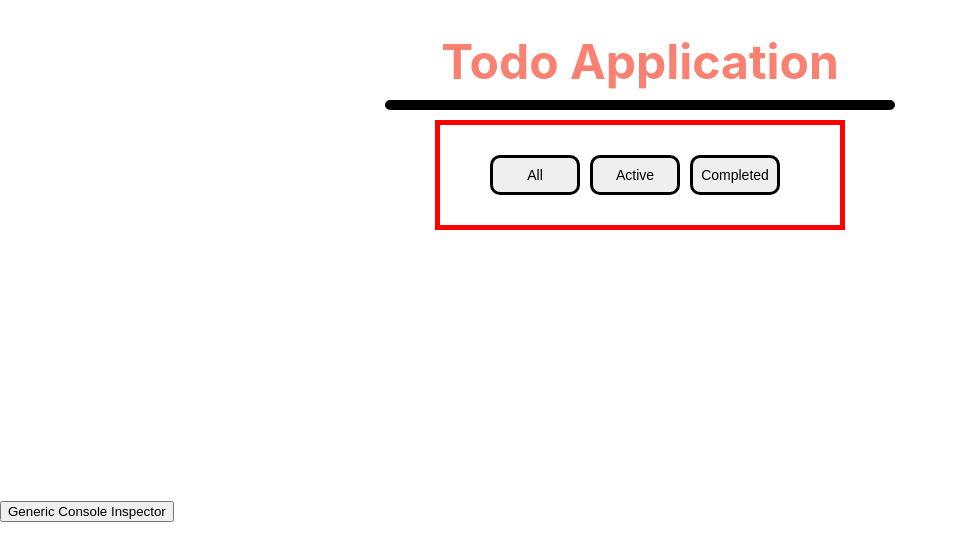
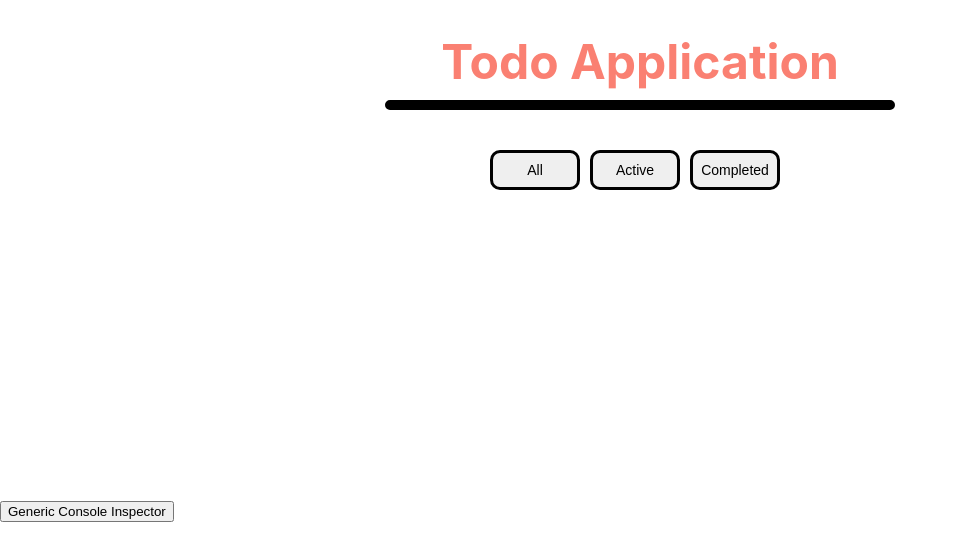
Before and after one commit to plutownium/tellDotCom, a React (Create React App) app: page / in a window 1280 px wide. Shown: the top 560 px of the page, without its empty margins (0-958 px from the left). Built offline with nearby package versions, Linux system fonts and the light colour scheme; no server answers.

Commit message:
removed red border

```diff
--- a/src/App.css
+++ b/src/App.css
@@ -28,7 +28,6 @@ h1 {
   width: 400px !important;
   height: 100px;
   margin: 10px;
-  border: 5px solid red !important;
   display: flex;
   justify-content: center;
   align-items: center;
```
